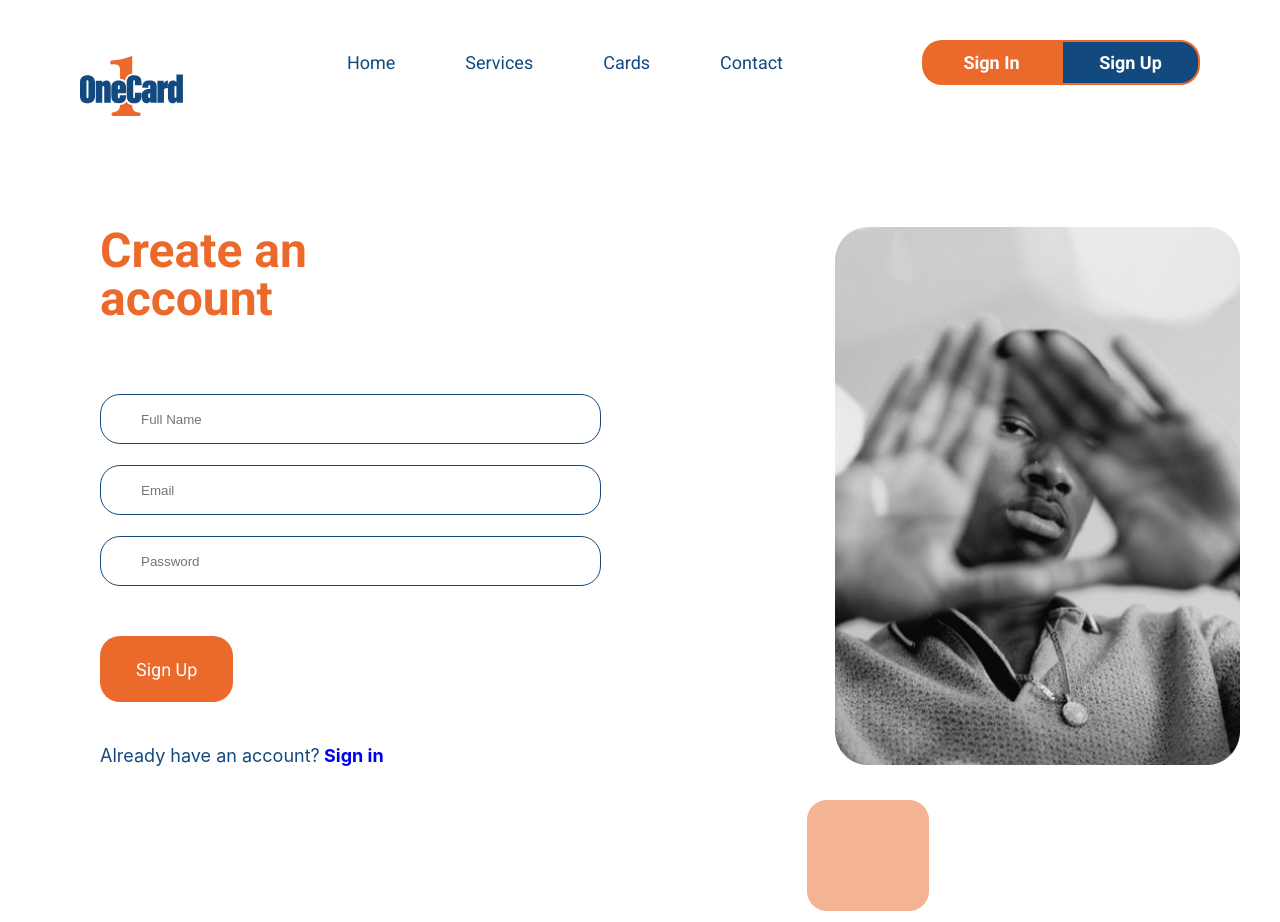
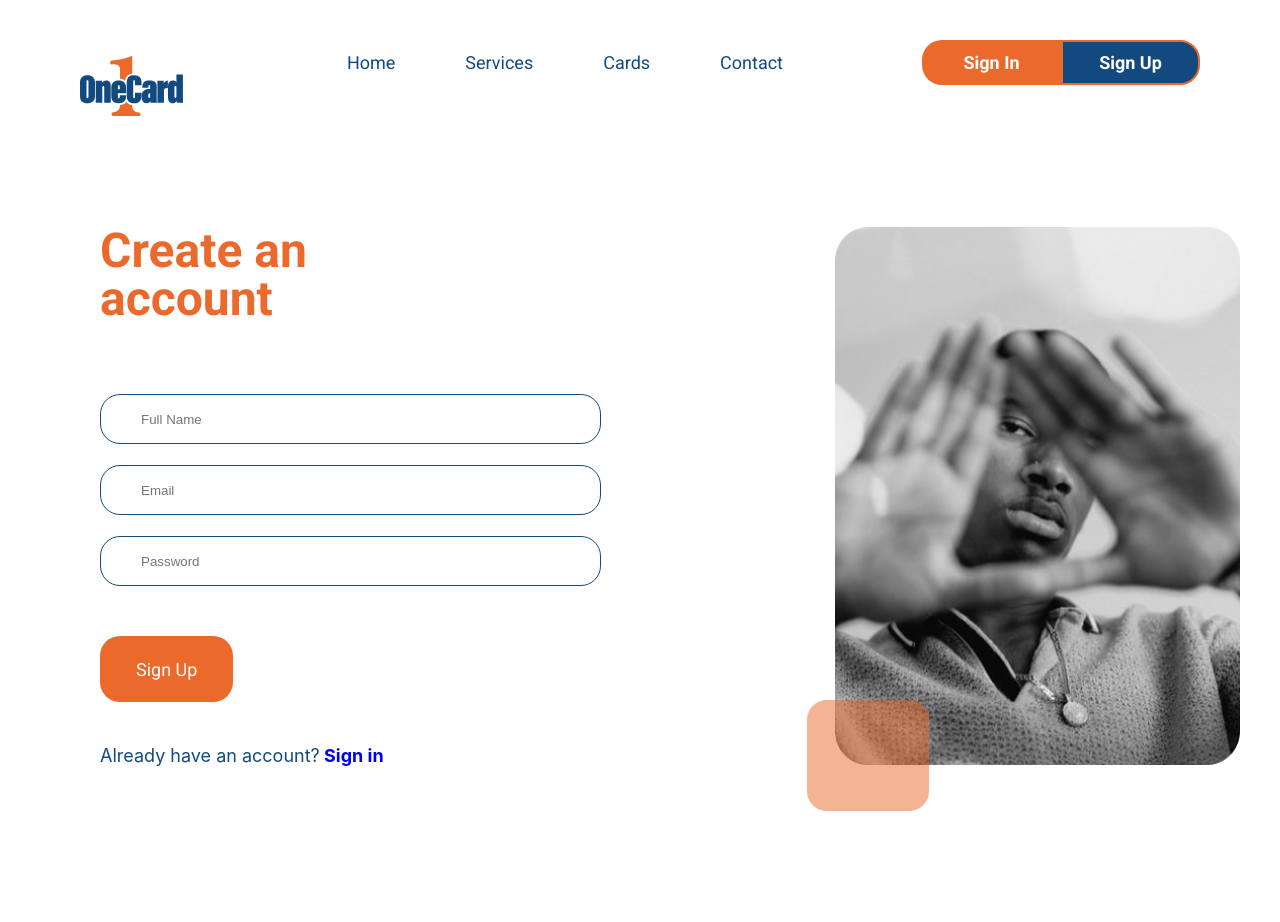
Before and after one commit to temfa/onecard, a React (Create React App) app: page /signup in a window 1280 px wide. Built offline with nearby package versions, Linux system fonts and the light colour scheme.

Commit message:
Saw some other Errors and fixed them

```diff
--- a/src/pages/SignIn/SignIn.css
+++ b/src/pages/SignIn/SignIn.css
@@ -64,7 +64,7 @@
 
 .RectangleBox2 {
   position: absolute;
-  top: 760px;
+  top: 680px;
   left: 807px;
 }
 
--- a/src/pages/SignUp/SignUp.css
+++ b/src/pages/SignUp/SignUp.css
@@ -58,7 +58,7 @@
 
 .RectangleBox {
   position: absolute;
-  top: 800px;
+  top: 700px;
   left: 807px;
 }
 
@@ -89,7 +89,6 @@
 
   .SignUpContainer .SignUppicture {
     display: none;
-    background-color: red;
   }
 }
 
@@ -120,6 +119,5 @@
 
   .SignUpContainer .SignUppicture {
     display: none;
-    background-color: red;
   }
 }
```
